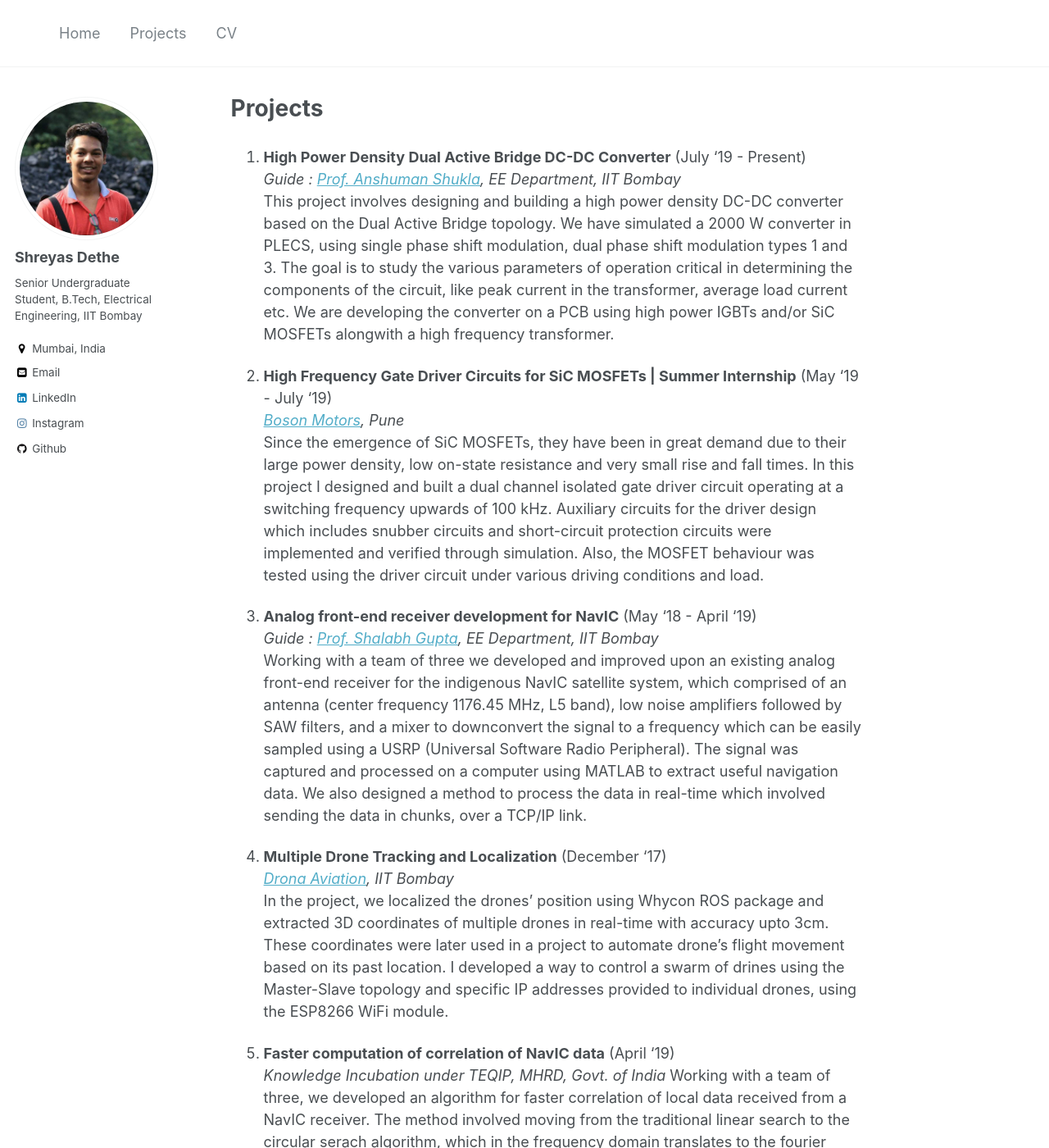
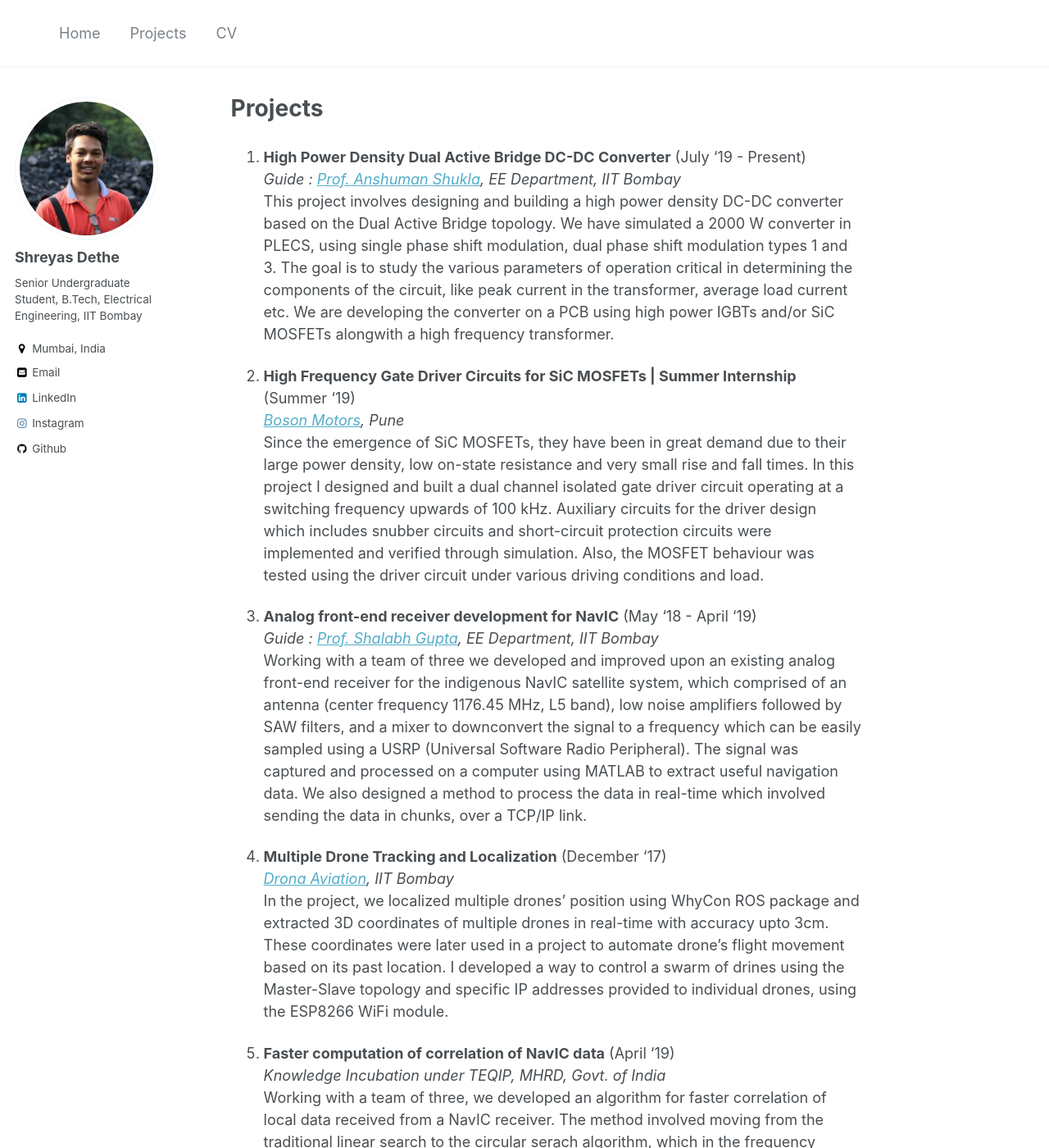
Before and after one commit to shreyasdethe/home, a Jekyll site: the page built from _pages/projects.md, in a window 1280 px wide and 1400 px high. Shown: the whole window at 82% size. Built offline with Jekyll 4.4.1, drawn with Linux system fonts in a browser that asks for light colours.

Commit message:
fix errors

```diff
--- a/_pages/projects.md
+++ b/_pages/projects.md
@@ -13,7 +13,7 @@ excerpt: "Projects"
     This project involves designing and building a high power density DC-DC converter based on the Dual Active Bridge topology. We have simulated a 2000 W converter in PLECS, using single phase shift modulation, dual phase shift modulation types 1 and 3. The goal is to study the various parameters of operation critical in determining the components of the circuit, like peak current in the transformer, average load current etc. We are developing the converter on a PCB using high power IGBTs and/or SiC MOSFETs alongwith a high frequency transformer.
 
 
-2.  **High Frequency Gate Driver Circuits for SiC MOSFETs | Summer Internship** (May '19 - July '19) <br/>
+2.  **High Frequency Gate Driver Circuits for SiC MOSFETs | Summer Internship** (Summer '19) <br/>
     *[Boson Motors](http://bosonmotors.com), Pune* <br/>
     Since the emergence of SiC MOSFETs, they have been in great demand due to their large power density, low on-state resistance and very small rise and fall times. In this project I designed and built a dual channel isolated gate driver circuit operating at a switching frequency upwards of 100 kHz. Auxiliary circuits for the driver design which includes snubber circuits and short-circuit protection circuits were implemented and verified through simulation. Also, the MOSFET behaviour was tested using the driver circuit under various driving conditions and load.
 
@@ -25,11 +25,11 @@ excerpt: "Projects"
 
 4.  **Multiple Drone Tracking and Localization** (December '17) <br/>
     *[Drona Aviation](https://www.dronaaviation.com/), IIT Bombay* <br/>
-    In the project, we localized the drones' position using Whycon ROS package and extracted 3D coordinates of multiple drones in real-time with accuracy upto 3cm. These coordinates were later used in a project to automate drone's flight movement based on its past location. I developed a way to control a swarm of drines using the Master-Slave topology and specific IP addresses provided to individual drones, using the ESP8266 WiFi module.
+    In the project, we localized multiple drones' position using WhyCon ROS package and extracted 3D coordinates of multiple drones in real-time with accuracy upto 3cm. These coordinates were later used in a project to automate drone's flight movement based on its past location. I developed a way to control a swarm of drines using the Master-Slave topology and specific IP addresses provided to individual drones, using the ESP8266 WiFi module.
 
 
 5.  **Faster computation of correlation of NavIC data** (April '19) <br/>
-    *Knowledge Incubation under TEQIP, MHRD, Govt. of India*
+    *Knowledge Incubation under TEQIP, MHRD, Govt. of India* <br/>
     Working with a team of three, we developed an algorithm for faster correlation of local data received from a NavIC receiver. The method involved moving from the traditional linear search to the circular serach algorithm, which in the frequency domain translates to the fourier transform. Computing FFT (Fast Fourier Transform) is a relatively computationally inexpensive task, hence the overall computation time for correlation reduced by 7000%, in our MATLAB implementation. This faster correlation  time will reduce the cold start time of future NavIC receivers.
 
 
```
